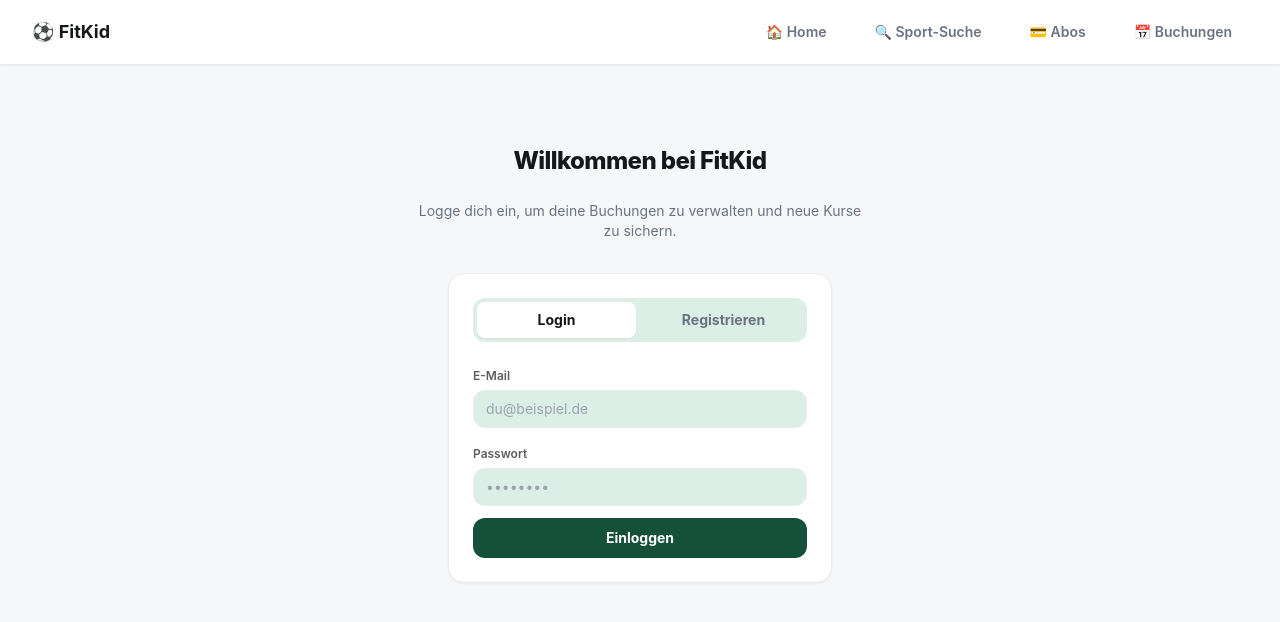
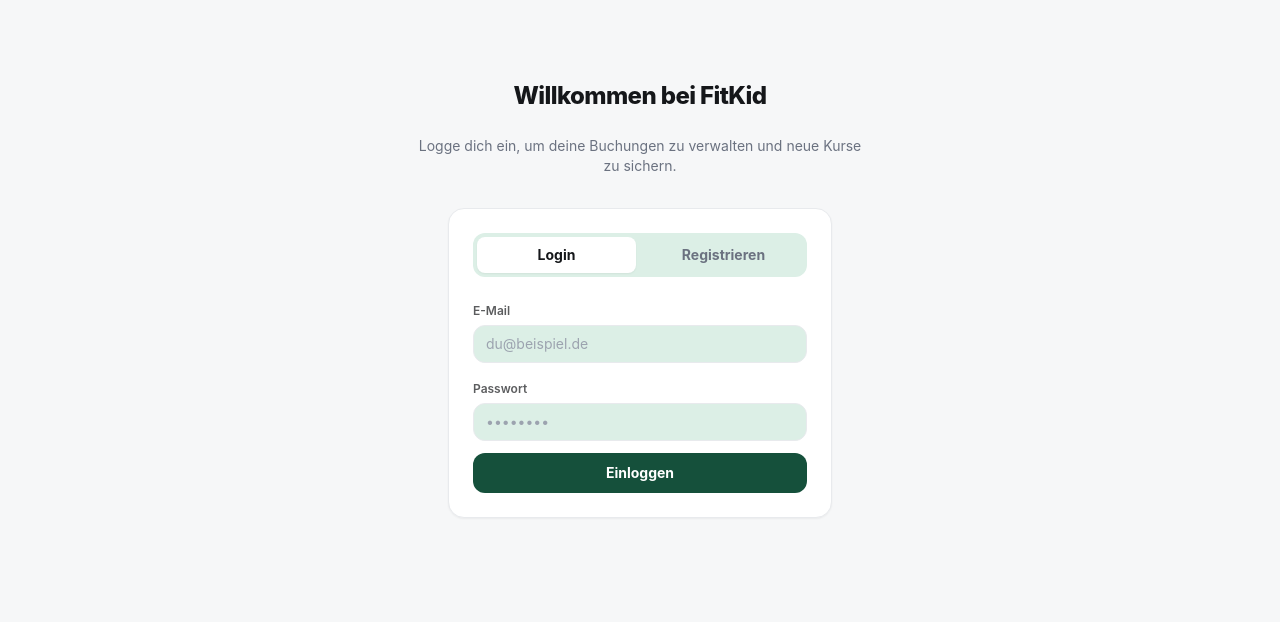
Before and after one commit to SamiAk02/fitkid, a Vue app: page /#/login in a window 1280 px wide. Shown: the top 622 px of the page. Built offline with nearby package versions, Linux system fonts and the light colour scheme; no server answers.

Commit message:
changed auth logic

```diff
--- a/src/App.vue
+++ b/src/App.vue
@@ -3,13 +3,14 @@
 
 const route = useRoute()
 const isActive = (path: string) => route.path === path
+const isLoginPage = () => route.name === 'login'
 </script>
 
 <template>
   <div class="min-h-screen bg-surface-muted font-sans flex flex-col">
 
-      <!-- Navigation -->
-      <header class="bg-surface border-b border-line sticky top-0 z-50 shadow-sm">
+    <!-- Navigation: ausgeblendet auf der Login-Seite -->
+    <header v-if="!isLoginPage()" class="bg-surface border-b border-line sticky top-0 z-50 shadow-sm">
       <div class="max-w-7xl mx-auto px-4 sm:px-6 lg:px-8 h-16 flex items-center justify-between">
 
         <!-- Logo (Klick bringt dich immer zu Home) -->
--- a/src/router/index.ts
+++ b/src/router/index.ts
@@ -4,10 +4,9 @@
 import PricingView from '../views/PricingView.vue'
 import BuTCheck from "@/views/BuTCheck.vue";
 import AuthView from "@/views/AuthView.vue";
-import { supabase } from '@/lib/supabaseClient'
+import MeineBuchungen from "@/views/MeineBuchungen.vue";
+import { supabase } from '../lib/supabaseClient'
 
-// @ts-ignore
-// @ts-ignore
 const routes: Array<RouteRecordRaw> = [
     {
         path: '/login',
@@ -37,8 +36,7 @@
     {
         path: '/meine-buchungen',
         name: 'meine-buchungen',
-        component: () => import('@/views/MeineBuchungen.vue'),
-        meta: { requiresAuth: true }
+        component: MeineBuchungen
     }
 ]
 
@@ -48,14 +46,17 @@
 })
 
 router.beforeEach(async (to, from, next) => {
-    if (to.meta.requiresAuth) {
-        const { data } = await supabase.auth.getSession()
-        if (!data.session) {
-            next({ name: 'login' })
-            return
-        }
+    if (to.name === 'login') {
+        next()
+        return
     }
-    next()
+
+    const { data } = await supabase.auth.getSession()
+    if (!data.session) {
+        next({ name: 'login' })
+    } else {
+        next()
+    }
 })
 
 export default router
```
Lines whose indentation alone changed are shown as unchanged.
